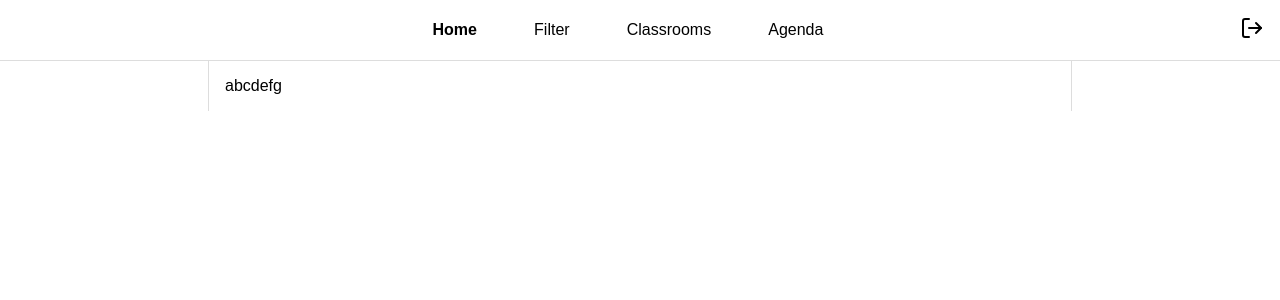
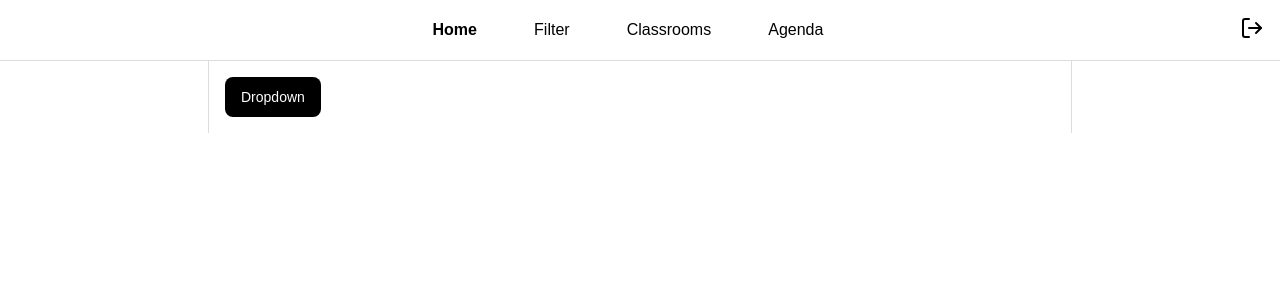
Before and after one commit to besti-hackathon-gruppe-2026/zb, a SvelteKit app in the folder frontend/: page /app/home in a window 1280 px wide. Shown: the top 300 px of the page. Built offline with nearby package versions, Linux system fonts and the light colour scheme.

Commit message:
Added Dropdown

```diff
--- /dev/null
+++ b/frontend/src/lib/components/Dropdown.svelte
@@ -0,0 +1,63 @@
+<script lang="ts">
+	import type { Snippet } from 'svelte';
+
+	let open = $state(false);
+
+	const toggle = (): void => {
+		open = !open;
+	};
+
+	const handleFocusOut = (event: FocusEvent): void => {
+		const relatedTarget = event.relatedTarget as HTMLElement | null;
+		const currentTarget = event.currentTarget as HTMLElement;
+
+		if (relatedTarget && currentTarget.contains(relatedTarget)) return;
+
+		open = false;
+	};
+
+	interface Props {
+		children: Snippet;
+		trigger: Snippet;
+	}
+
+	let { children, trigger }: Props = $props();
+</script>
+
+<div class="dropdown" onfocusout={handleFocusOut}>
+	<button class="trigger" onclick={toggle}>
+		{@render trigger()}
+	</button>
+
+	<div class="dropdown-content" style:visibility={open ? 'visible' : 'hidden'}>
+		{#if children}
+			{@render children()}
+		{:else}
+			<p>fallback content</p>
+		{/if}
+	</div>
+</div>
+
+<style>
+	.dropdown {
+		position: relative;
+		display: inline-block;
+	}
+
+	.trigger {
+		cursor: pointer;
+	}
+
+	.dropdown-content {
+		position: absolute;
+		top: 100%;
+		left: 0;
+		background: white;
+		border: 1px solid #ccc;
+		box-shadow: 0 4px 6px rgba(0, 0, 0, 0.1);
+		border-radius: 4px;
+		padding: 0.5rem;
+		min-width: 10rem;
+		z-index: 1000;
+	}
+</style>
--- a/frontend/src/lib/styles/global.css
+++ b/frontend/src/lib/styles/global.css
@@ -25,14 +25,14 @@ input {
 }
 
 button {
-    padding: 8px;
+    padding: 12px 16px;
     display: inline-block;
 
     text-align: center;
     text-decoration: none;
-    font-size: 16px;
+    font-size: 14px;
 
-    border-radius: 12px;
+    border-radius: 8px;
 
     background-color: black;
     color: white;
--- a/frontend/src/routes/app/home/+page.svelte
+++ b/frontend/src/routes/app/home/+page.svelte
@@ -1,5 +1,17 @@
+<script>
+	import Dropdown from "$lib/components/Dropdown.svelte";
+
+</script>
+
+
 <main>
-	abcdefg
+    {#snippet trigger()}
+        <p>Dropdown</p>
+    {/snippet}
+
+	<Dropdown {trigger}>
+        Hallo Bruda
+    </Dropdown>
 </main>
 
 <style>
```
